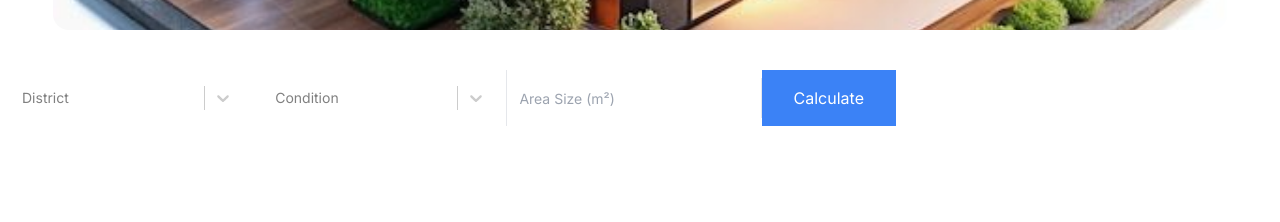
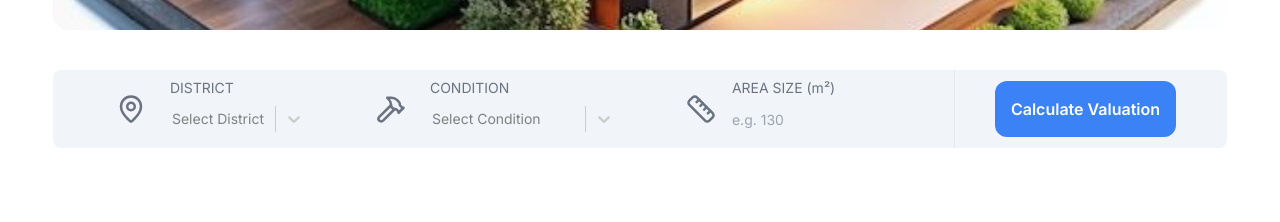
Before and after one commit to dodicha/work, a Next.js app: page /projects/valuation in a window 1280 px wide. Shown: the part 390-612 px from the top of the page. Built offline with nearby package versions, Linux system fonts and the light colour scheme.

Commit message:
fast valuation bar is done

```diff
--- a/src/app/globals.css
+++ b/src/app/globals.css
@@ -2,3 +2,18 @@
 @tailwind components;
 @tailwind utilities;
 /* Hexagonal Grid */
+.ripple {
+  position: absolute;
+  border-radius: 50%;
+  background: rgba(255, 255, 255, 0.6);
+  transform: scale(0);
+  animation: ripple 600ms linear;
+  pointer-events: none;
+}
+
+@keyframes ripple {
+  to {
+    transform: scale(4);
+    opacity: 0;
+  }
+}
--- a/src/app/projects/valuation/components/FastValuation.tsx
+++ b/src/app/projects/valuation/components/FastValuation.tsx
@@ -2,6 +2,8 @@
 
 import { useState, useEffect } from "react";
 import Select from "react-select";
+import RippleButton from "./buttons/RippleButton";
+import { MapPin, Hammer, Ruler } from "lucide-react";
 
 const condition = [
   "Needs Renovation",
@@ -35,7 +37,7 @@ const districtsList = [
   "საბურთალო",
   "ვაკე",
   "ვერა",
-  "მუხმთაწმინდაიანი",
+  "მთაწმინდა",
   "სოლოლაკი",
   "ორთაჭალა",
   "ფონიჭალა",
@@ -104,32 +106,41 @@ export default function FastValuation() {
   };
 
   return (
-    <div className="w-full flex flex-col justify-center mt-10 h-[80px]">
-      <div className="flex items-center     w-full max-w-4xl">
+    <div className="w-full flex flex-col items-center justify-center mt-10 ">
+      <div className="flex items-center justify-center bg-slate-100 rounded-lg  flex-row gap-10  w-11/12 ">
         {/* District */}
-        <div className="flex-1  px-3 py-2 ">
+        <div className="flex flex-row px-3 py-2 gap-4">
+          <MapPin className="text-gray-500 m-auto" size={30} />
+          <div>
+            <h6 className="text-gray-500 text-sm ml-2">DISTRICT</h6>
             <Select
               options={districtOptions}
-            placeholder="District"
+              placeholder="Select District"
               value={district}
               onChange={setDistrict}
-            className="text-sm"
+              className="text-sm "
               styles={{
                 control: (base) => ({
                   ...base,
                   border: "none",
                   boxShadow: "none",
-                minHeight: "40px",
+                  minHeight: "42px",
+                  width: "150px",
+                  backgroundColor: "",
                 }),
               }}
             />
           </div>
+        </div>
 
         {/* Condition */}
-        <div className="flex-1 border-r px-3 py-2">
+        <div className="flex flex-row  px-3 py-2 gap-4">
+          <Hammer className="text-gray-500 m-auto" size={30} />
+          <div>
+            <h6 className="text-gray-500 text-sm ml-2">CONDITION</h6>
             <Select
               options={conditionOptions}
-            placeholder="Condition"
+              placeholder="Select Condition"
               value={condition}
               onChange={setCondition}
               className="text-sm"
@@ -138,30 +149,39 @@ export default function FastValuation() {
                   ...base,
                   border: "none",
                   boxShadow: "none",
-                minHeight: "40px",
+                  minHeight: "42px",
+                  width: "200px",
+                  backgroundColor: "",
                 }),
               }}
             />
           </div>
+        </div>
 
         {/* Area Size */}
-        <div className="flex-1 border-r px-3 py-2">
+        <div className="flex flex-row  border-r px-3 py-2 gap-4">
+          <Ruler className="text-gray-500 m-auto" size={30} />
+          <div>
+            <h6 className="text-gray-500 text-sm">AREA SIZE (m²)</h6>
             <input
               type="number"
-            placeholder="Area Size (m²)"
+              placeholder="e.g. 130"
               value={areaSize}
               onChange={(e) => setAreaSize(e.target.value)}
-            className="w-full outline-none text-sm"
+              className="w-full h-[42px] rounded  outline-none text-sm bg-transparent [appearance:textfield] [&::-webkit-outer-spin-button]:appearance-none [&::-webkit-inner-spin-button]:appearance-none"
             />
           </div>
+        </div>
 
+        <div className="">
+          <RippleButton
+            onClick={handleCalculate}
+            className="bg-blue-500  hover:bg-blue-600 text-white py-4 px-4 rounded-xl font-semibold transition "
+          >
+            Calculate Valuation
+          </RippleButton>
+        </div>
         {/* Button */}
-        <button
-          onClick={handleCalculate}
-          className="bg-blue-500 hover:bg-blue-600 transition text-white px-8 py-3 h-full"
-        >
-          Calculate
-        </button>
       </div>
       <div className="text-center mt-6">{valuationResult}</div>
     </div>
--- /dev/null
+++ b/src/app/projects/valuation/components/buttons/RippleButton.tsx
@@ -0,0 +1,65 @@
+import { useState } from "react";
+
+interface Ripple {
+  x: number;
+  y: number;
+  size: number;
+  id: number;
+}
+
+interface RippleButtonProps {
+  children: React.ReactNode;
+  onClick?: () => void;
+  className?: string;
+}
+
+export default function RippleButton({
+  children,
+  onClick,
+  className = "",
+}: RippleButtonProps) {
+  const [ripples, setRipples] = useState<Ripple[]>([]);
+
+  const createRipple = (e: React.PointerEvent<HTMLButtonElement>) => {
+    const rect = e.currentTarget.getBoundingClientRect();
+    const size = Math.max(rect.width, rect.height);
+
+    const x = e.clientX - rect.left - size / 2;
+    const y = e.clientY - rect.top - size / 2;
+
+    const newRipple: Ripple = {
+      x,
+      y,
+      size,
+      id: Date.now(),
+    };
+
+    setRipples((prev) => [...prev, newRipple]);
+
+    setTimeout(() => {
+      setRipples((prev) => prev.filter((r) => r.id !== newRipple.id));
+    }, 600);
+  };
+
+  return (
+    <button
+      onPointerDown={createRipple}
+      onClick={onClick}
+      className={`relative overflow-hidden ${className}`}
+    >
+      {ripples.map((r) => (
+        <span
+          key={r.id}
+          className="ripple"
+          style={{
+            width: r.size,
+            height: r.size,
+            left: r.x,
+            top: r.y,
+          }}
+        />
+      ))}
+      {children}
+    </button>
+  );
+}
```
Lines whose indentation alone changed are shown as unchanged.
